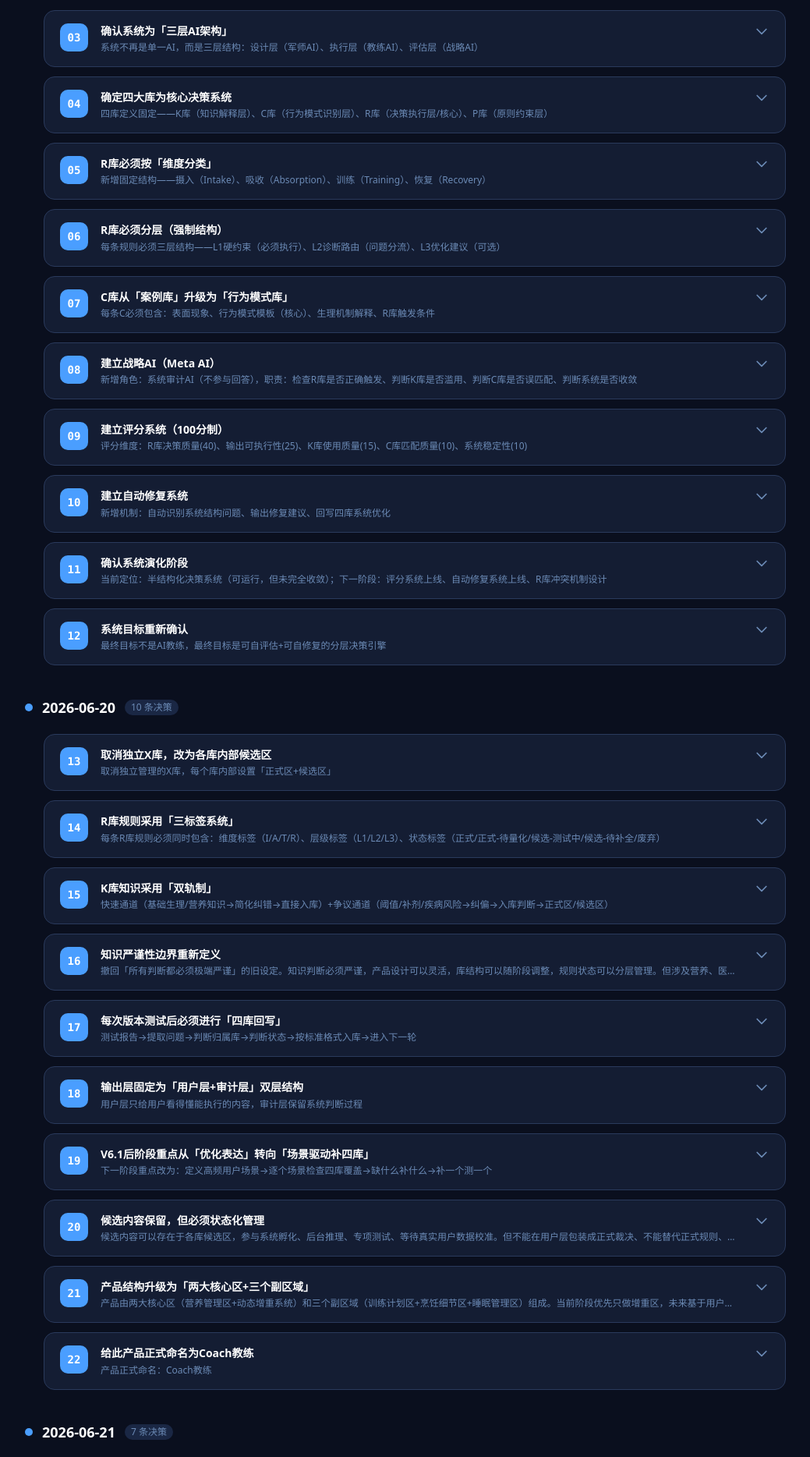
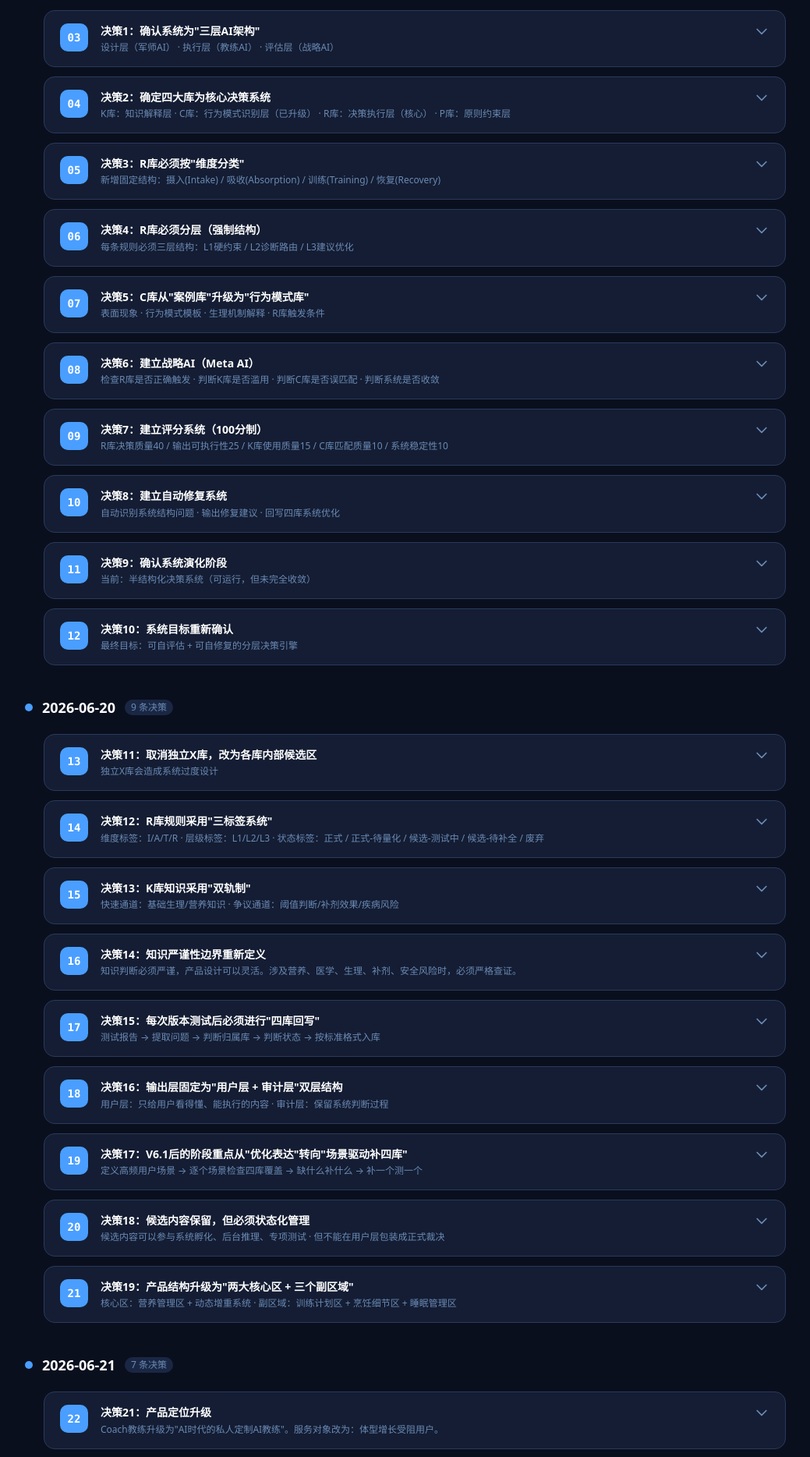
Before and after one commit to NAN-NA123/coach-test-archive, a Next.js app: page /decisions in a window 1280 px wide. Shown: the part 600-2468 px from the top of the page at 78% size, without its empty margins (120-1159 px from the left). Built offline with nearby package versions, Linux system fonts and the light colour scheme.

Commit message:
refactor: 完全替换决策日志页面内容（28条决策，4个日期分组）
Coze-Commit-Type: user
Coze-User-ID: 2338017167549371
Coze-Conversation-ID: 8279825

```diff
--- a/src/app/decisions/page.tsx
+++ b/src/app/decisions/page.tsx
@@ -4,9 +4,27 @@ import { useState } from "react";
 import Link from "next/link";
 import decisionsData from "@/data/decisions.json";
 
+interface Decision {
+  id: number;
+  title: string;
+  content?: string;
+  bullets?: string[];
+  reason?: string;
+  purpose?: string;
+  highlight?: string;
+}
+
+interface DecisionGroup {
+  date: string;
+  decisions: Decision[];
+}
+
 export default function DecisionsPage() {
   const [expandedId, setExpandedId] = useState<number | null>(null);
-  const { summary, groups } = decisionsData;
+  const { summary, groups } = decisionsData as {
+    summary: { totalCount: number; dateRange: string; dayCount: number };
+    groups: DecisionGroup[];
+  };
 
   const totalDecisions = groups.reduce(
     (acc, g) => acc + g.decisions.length,
@@ -52,6 +70,7 @@ export default function DecisionsPage() {
           <div className="space-y-3 ml-6">
             {group.decisions.map((d) => {
               const isExpanded = expandedId === d.id;
+              const hasDetail = d.content || (d.bullets && d.bullets.length > 0) || d.reason || d.purpose || d.highlight;
               return (
                 <div
                   key={d.id}
@@ -59,38 +78,82 @@ export default function DecisionsPage() {
                 >
                   <button
                     className="w-full text-left px-5 py-4 flex items-start gap-4 cursor-pointer hover:bg-[#1a2744]/50 transition-colors"
-                    onClick={() => setExpandedId(isExpanded ? null : d.id)}
+                    onClick={() => {
+                      if (hasDetail) {
+                        setExpandedId(isExpanded ? null : d.id);
+                      }
+                    }}
                   >
                     <span className="inline-flex items-center justify-center min-w-[36px] h-[36px] rounded-lg bg-[#4a9eff] text-white text-sm font-mono font-semibold shrink-0">
                       {String(d.id).padStart(2, "0")}
                     </span>
                     <div className="flex-1 min-w-0">
                       <h3 className="text-sm font-semibold text-white leading-snug">{d.title}</h3>
-                      {!isExpanded && (
-                        <p className="text-xs text-[#6b8ab5] mt-1 line-clamp-1">{d.decision}</p>
+                      {!isExpanded && d.content && (
+                        <p className="text-xs text-[#6b8ab5] mt-1 line-clamp-1">{d.content}</p>
+                      )}
+                      {!isExpanded && !d.content && d.reason && (
+                        <p className="text-xs text-[#6b8ab5] mt-1 line-clamp-1">{d.reason}</p>
+                      )}
+                      {!isExpanded && !d.content && !d.reason && d.bullets && d.bullets.length > 0 && (
+                        <p className="text-xs text-[#6b8ab5] mt-1 line-clamp-1">{d.bullets.join(" · ")}</p>
                       )}
                     </div>
+                    {hasDetail && (
                       <svg
                         className={`w-5 h-5 text-[#6b8ab5] shrink-0 transition-transform ${isExpanded ? "rotate-180" : ""}`}
                         fill="none" viewBox="0 0 24 24" stroke="currentColor" strokeWidth={2}
                       >
                         <path strokeLinecap="round" strokeLinejoin="round" d="M19 9l-7 7-7-7" />
                       </svg>
+                    )}
                   </button>
 
-                  {isExpanded && (
+                  {isExpanded && hasDetail && (
                     <div className="px-5 pb-5 pt-0 border-t border-[#2a3a5c] mt-0">
                       <div className="pt-4 space-y-4">
+                        {d.content && (
                           <div>
                             <div className="text-xs font-semibold text-[#4a9eff] uppercase tracking-wider mb-1.5">决定</div>
                             <p className="text-sm text-[#8ba3c7] leading-relaxed bg-[#1a2744] rounded-lg p-3 border border-[#2a3a5c]">
-                            {d.decision}
+                              {d.content}
                             </p>
                           </div>
+                        )}
+
+                        {d.bullets && d.bullets.length > 0 && (
                           <div>
-                          <div className="text-xs font-semibold text-[#4a9eff] uppercase tracking-wider mb-1.5">原因 / 目的</div>
+                            <div className="text-xs font-semibold text-[#4a9eff] uppercase tracking-wider mb-1.5">要点</div>
+                            <div className="space-y-1.5">
+                              {d.bullets.map((b, i) => (
+                                <div key={i} className="flex items-start gap-2 text-sm text-[#8ba3c7]">
+                                  <span className="text-[#4a9eff] shrink-0 mt-0.5">•</span>
+                                  <span>{b}</span>
+                                </div>
+                              ))}
+                            </div>
+                          </div>
+                        )}
+
+                        {d.reason && (
+                          <div>
+                            <div className="text-xs font-semibold text-[#4a9eff] uppercase tracking-wider mb-1.5">原因</div>
                             <p className="text-sm text-[#8ba3c7] leading-relaxed">{d.reason}</p>
                           </div>
+                        )}
+
+                        {d.purpose && (
+                          <div>
+                            <div className="text-xs font-semibold text-[#4a9eff] uppercase tracking-wider mb-1.5">目的</div>
+                            <p className="text-sm text-[#8ba3c7] leading-relaxed">{d.purpose}</p>
+                          </div>
+                        )}
+
+                        {d.highlight && (
+                          <div className="bg-[#4a9eff]/10 border border-[#4a9eff]/20 rounded-lg p-3">
+                            <p className="text-sm text-[#4a9eff] font-medium leading-relaxed">{d.highlight}</p>
+                          </div>
+                        )}
                       </div>
                     </div>
                   )}
--- a/src/data/decisions.json
+++ b/src/data/decisions.json
@@ -1,6 +1,6 @@
 {
   "summary": {
-    "totalCount": 29,
+    "totalCount": 28,
     "dateRange": "2026-06-18 ~ 2026-06-21",
     "dayCount": 4
   },
@@ -10,14 +10,13 @@
       "decisions": [
         {
           "id": 1,
-          "title": "产品定位变更",
-          "decision": "产品定位从「AI增肌规划器」改为「AI瘦子增重执行教练」",
+          "title": "产品定位",
+          "content": "从\"AI增肌规划器\"改为\"AI瘦子增重执行教练\"",
           "reason": "用户真正的问题不是不知道怎么增肌，而是无法持续执行"
         },
         {
           "id": 2,
           "title": "MVP阶段不研究微量元素",
-          "decision": "MVP阶段不研究微量元素",
           "reason": "用户不会提供足够准确的数据"
         }
       ]
@@ -27,63 +26,58 @@
       "decisions": [
         {
           "id": 3,
-          "title": "确认系统为「三层AI架构」",
-          "decision": "系统不再是单一AI，而是三层结构：设计层（军师AI）、执行层（教练AI）、评估层（战略AI）",
-          "reason": "实现「可控+可评估+可迭代」的AI系统"
+          "title": "决策1：确认系统为\"三层AI架构\"",
+          "bullets": ["设计层（军师AI）", "执行层（教练AI）", "评估层（战略AI）"],
+          "purpose": "实现\"可控 + 可评估 + 可迭代\"的AI系统"
         },
         {
           "id": 4,
-          "title": "确定四大库为核心决策系统",
-          "decision": "四库定义固定——K库（知识解释层）、C库（行为模式识别层）、R库（决策执行层/核心）、P库（原则约束层）",
-          "reason": "四库不再是信息库，而是决策系统组件"
+          "title": "决策2：确定四大库为核心决策系统",
+          "bullets": ["K库：知识解释层", "C库：行为模式识别层（已升级）", "R库：决策执行层（核心）", "P库：原则约束层"],
+          "highlight": "关键变化：四库不再是信息库，而是决策系统组件"
         },
         {
           "id": 5,
-          "title": "R库必须按「维度分类」",
-          "decision": "新增固定结构——摄入（Intake）、吸收（Absorption）、训练（Training）、恢复（Recovery）",
-          "reason": "R库规则必须按维度组织，确保覆盖增重失败的核心原因"
+          "title": "决策3：R库必须按\"维度分类\"",
+          "content": "新增固定结构：摄入(Intake) / 吸收(Absorption) / 训练(Training) / 恢复(Recovery)"
         },
         {
           "id": 6,
-          "title": "R库必须分层（强制结构）",
-          "decision": "每条规则必须三层结构——L1硬约束（必须执行）、L2诊断路由（问题分流）、L3优化建议（可选）",
-          "reason": "R库从「规则集合」升级为决策引擎"
+          "title": "决策4：R库必须分层（强制结构）",
+          "content": "每条规则必须三层结构：L1硬约束 / L2诊断路由 / L3建议优化",
+          "highlight": "核心变化：R库从\"规则集合\"升级为决策引擎"
         },
         {
           "id": 7,
-          "title": "C库从「案例库」升级为「行为模式库」",
-          "decision": "每条C必须包含：表面现象、行为模式模板（核心）、生理机制解释、R库触发条件",
-          "reason": "从「描述问题」→「识别行为系统」"
+          "title": "决策5：C库从\"案例库\"升级为\"行为模式库\"",
+          "bullets": ["表面现象", "行为模式模板", "生理机制解释", "R库触发条件"],
+          "highlight": "本质变化：从\"描述问题\" → \"识别行为系统\""
         },
         {
           "id": 8,
-          "title": "建立战略AI（Meta AI）",
-          "decision": "新增角色：系统审计AI（不参与回答），职责：检查R库是否正确触发、判断K库是否滥用、判断C库是否误匹配、判断系统是否收敛",
-          "reason": "需要独立的评估层来保证系统质量"
+          "title": "决策6：建立战略AI（Meta AI）",
+          "bullets": ["检查R库是否正确触发", "判断K库是否滥用", "判断C库是否误匹配", "判断系统是否收敛"]
         },
         {
           "id": 9,
-          "title": "建立评分系统（100分制）",
-          "decision": "评分维度：R库决策质量(40)、输出可执行性(25)、K库使用质量(15)、C库匹配质量(10)、系统稳定性(10)",
-          "reason": "系统质量需要量化，评分驱动迭代"
+          "title": "决策7：建立评分系统（100分制）",
+          "content": "R库决策质量40 / 输出可执行性25 / K库使用质量15 / C库匹配质量10 / 系统稳定性10"
         },
         {
           "id": 10,
-          "title": "建立自动修复系统",
-          "decision": "新增机制：自动识别系统结构问题、输出修复建议、回写四库系统优化",
-          "reason": "系统需要从人工修复升级为自动修复"
+          "title": "决策8：建立自动修复系统",
+          "bullets": ["自动识别系统结构问题", "输出修复建议", "回写四库系统优化"]
         },
         {
           "id": 11,
-          "title": "确认系统演化阶段",
-          "decision": "当前定位：半结构化决策系统（可运行，但未完全收敛）；下一阶段：评分系统上线、自动修复系统上线、R库冲突机制设计",
-          "reason": "明确当前状态和下一步方向"
+          "title": "决策9：确认系统演化阶段",
+          "content": "当前：半结构化决策系统（可运行，但未完全收敛）",
+          "bullets": ["下一阶段：评分系统上线", "自动修复系统上线", "R库冲突机制设计"]
         },
         {
           "id": 12,
-          "title": "系统目标重新确认",
-          "decision": "最终目标不是AI教练，最终目标是可自评估+可自修复的分层决策引擎",
-          "reason": "AI教练是产品形态，分层决策引擎才是系统本质"
+          "title": "决策10：系统目标重新确认",
+          "content": "最终目标：可自评估 + 可自修复的分层决策引擎"
         }
       ]
     },
@@ -92,63 +86,49 @@
       "decisions": [
         {
           "id": 13,
-          "title": "取消独立X库，改为各库内部候选区",
-          "decision": "取消独立管理的X库，每个库内部设置「正式区+候选区」",
-          "reason": "独立X库会造成系统过度设计，候选内容不应脱离原本所属库单独管理"
+          "title": "决策11：取消独立X库，改为各库内部候选区",
+          "bullets": ["每个库内部设置\"正式区 + 候选区\""],
+          "reason": "独立X库会造成系统过度设计"
         },
         {
           "id": 14,
-          "title": "R库规则采用「三标签系统」",
-          "decision": "每条R库规则必须同时包含：维度标签（I/A/T/R）、层级标签（L1/L2/L3）、状态标签（正式/正式-待量化/候选-测试中/候选-待补全/废弃）",
-          "reason": "维度、层级、状态不能混在一起，避免候选规则误当成正式裁决"
+          "title": "决策12：R库规则采用\"三标签系统\"",
+          "bullets": ["维度标签：I/A/T/R", "层级标签：L1/L2/L3", "状态标签：正式 / 正式-待量化 / 候选-测试中 / 候选-待补全 / 废弃"]
         },
         {
           "id": 15,
-          "title": "K库知识采用「双轨制」",
-          "decision": "快速通道（基础生理/营养知识→简化纠错→直接入库）+争议通道（阈值/补剂/疾病风险→纠偏→入库判断→正式区/候选区）",
-          "reason": "基础知识不被过度流程拖慢，风险知识不被草率入库"
+          "title": "决策13：K库知识采用\"双轨制\"",
+          "bullets": ["快速通道：基础生理/营养知识", "争议通道：阈值判断/补剂效果/疾病风险"]
         },
         {
           "id": 16,
-          "title": "知识严谨性边界重新定义",
-          "decision": "撤回「所有判断都必须极端严谨」的旧设定。知识判断必须严谨，产品设计可以灵活，库结构可以随阶段调整，规则状态可以分层管理。但涉及营养、医学、生理、补剂、安全风险时必须严格查证",
-          "reason": "过度严谨会阻塞迭代，严谨性应聚焦在安全相关领域"
+          "title": "决策14：知识严谨性边界重新定义",
+          "content": "知识判断必须严谨，产品设计可以灵活。涉及营养、医学、生理、补剂、安全风险时，必须严格查证。"
         },
         {
           "id": 17,
-          "title": "每次版本测试后必须进行「四库回写」",
-          "decision": "测试报告→提取问题→判断归属库→判断状态→按标准格式入库→进入下一轮",
-          "reason": "测试报告必须反向更新四库系统，系统才能从测试驱动升级为数据驱动"
+          "title": "决策15：每次版本测试后必须进行\"四库回写\"",
+          "content": "测试报告 → 提取问题 → 判断归属库 → 判断状态 → 按标准格式入库"
         },
         {
           "id": 18,
-          "title": "输出层固定为「用户层+审计层」双层结构",
-          "decision": "用户层只给用户看得懂能执行的内容，审计层保留系统判断过程",
-          "reason": "V6.1测试证明输出层分层是产品化可用的重要前提"
+          "title": "决策16：输出层固定为\"用户层 + 审计层\"双层结构",
+          "bullets": ["用户层：只给用户看得懂、能执行的内容", "审计层：保留系统判断过程"]
         },
         {
           "id": 19,
-          "title": "V6.1后阶段重点从「优化表达」转向「场景驱动补四库」",
-          "decision": "下一阶段重点改为：定义高频用户场景→逐个场景检查四库覆盖→缺什么补什么→补一个测一个",
-          "reason": "V6.1已证明教练会说人话，但四库内容尚未成熟，真正瓶颈是R库摄入/训练维度不足、K库缺实操量化条目"
+          "title": "决策17：V6.1后的阶段重点从\"优化表达\"转向\"场景驱动补四库\"",
+          "content": "定义高频用户场景 → 逐个场景检查四库覆盖 → 缺什么补什么 → 补一个测一个"
         },
         {
           "id": 20,
-          "title": "候选内容保留，但必须状态化管理",
-          "decision": "候选内容可以存在于各库候选区，参与系统孵化、后台推理、专项测试、等待真实用户数据校准。但不能在用户层包装成正式裁决、不能替代正式规则、不能用于医学诊断",
-          "reason": "模拟测试可以证明候选内容有产品价值，但模拟测试不等于真实用户数据校准完成"
+          "title": "决策18：候选内容保留，但必须状态化管理",
+          "bullets": ["候选内容可以参与系统孵化、后台推理、专项测试", "但不能在用户层包装成正式裁决"]
         },
         {
           "id": 21,
-          "title": "产品结构升级为「两大核心区+三个副区域」",
-          "decision": "产品由两大核心区（营养管理区+动态增重系统）和三个副区域（训练计划区+烹饪细节区+睡眠管理区）组成。当前阶段优先只做增重区，未来基于用户数据和动态增重系统扩展减脂教练和高级专业教练",
-          "reason": "瘦子增重失败不是单一饮食问题，而是饮食、训练、恢复、睡眠、执行成本、烹饪能力、生活场景共同作用的结果"
-        },
-        {
-          "id": 22,
-          "title": "给此产品正式命名为Coach教练",
-          "decision": "产品正式命名：Coach教练",
-          "reason": "需要一个正式名称来定义产品身份"
+          "title": "决策19：产品结构升级为\"两大核心区 + 三个副区域\"",
+          "bullets": ["核心区：营养管理区 + 动态增重系统", "副区域：训练计划区 + 烹饪细节区 + 睡眠管理区"]
         }
       ]
     },
@@ -156,46 +136,40 @@
       "date": "2026-06-21",
       "decisions": [
         {
+          "id": 22,
+          "title": "决策21：产品定位升级",
+          "content": "Coach教练升级为\"AI时代的私人定制AI教练\"。服务对象改为：体型增长受阻用户。"
+        },
+        {
           "id": 23,
-          "title": "产品定位升级",
-          "decision": "Coach教练不再只定位为「瘦子增重工具」，而是升级为「AI时代的私人定制AI教练」。服务对象改为：体型增长受阻用户。",
-          "reason": "「瘦子」标签过窄，产品未来要服务所有在增肌、增重、体型增长中遇到问题的人"
+          "title": "决策22：核心功能明确",
+          "content": "Coach教练是持续判断问题、动态调整方案的AI教练系统。",
+          "bullets": ["制定训练计划", "提醒打卡", "记录营养", "记录身体反馈", "动态调整方案", "判断失败原因", "阶段性复盘", "风险边界提醒"]
         },
         {
           "id": 24,
-          "title": "核心功能明确",
-          "decision": "Coach教练不是一次性计划生成工具，而是持续判断问题、动态调整方案的AI教练系统。核心功能：制定训练计划、提醒打卡、记录营养、记录身体反馈、动态调整方案、判断失败原因、阶段性复盘、风险边界提醒。",
-          "reason": "用户真正缺的不是计划，而是执行过程中的持续判断和调整"
+          "title": "决策23：K库记录标准升级",
+          "content": "K库知识不能只分析增肌关系，还要考虑减脂、训练表现、恢复和健康边界。增肌教练和减脂教练共用底层K库。"
         },
         {
           "id": 25,
-          "title": "K库记录标准升级",
-          "decision": "之后K库知识不能只分析增肌关系，还要尽量同步考虑减脂、训练表现、恢复和健康边界。",
-          "reason": "未来增肌教练和减脂教练应共用底层K库，差异主要体现在C库、R库和输出策略"
+          "title": "决策24：四库联动流程确定",
+          "content": "每次录入K库知识时，必须即时判断是否需要同步更新R库、C库、P库、PC库。每5条K库内容后做联动复审。"
         },
         {
           "id": 26,
-          "title": "四库联动流程确定",
-          "decision": "每次录入K库知识时，必须即时判断是否需要同步更新R库、C库、P库、PC库。每连续录入5条K库内容后，必须做一次联动复审。",
-          "reason": "K库不能孤立整理，四库必须共同服务教练判断"
+          "title": "决策25：入库格式要求确定",
+          "content": "所有入库内容必须严格遵守对应库格式。规则类内容必须用代码块记录。"
         },
         {
           "id": 27,
-          "title": "入库格式要求确定",
-          "decision": "所有入库内容必须严格遵守对应库格式。规则类内容必须用代码块作为完整整体记录。发送前必须检查编号、库别、格式、重复和遗漏。",
-          "reason": "格式稳定是后续RAG检索、教练调用和系统审计的基础"
+          "title": "决策26：重复知识处理规则确定",
+          "content": "用户输入重复知识时，必须提醒，判断是补充、修正还是新建编号。"
         },
         {
           "id": 28,
-          "title": "重复知识处理规则确定",
-          "decision": "如果用户输入重复知识，必须提醒，并判断是补充、修正，还是新建编号。",
-          "reason": "避免知识冗余、编号膨胀和检索噪音"
-        },
-        {
-          "id": 29,
-          "title": "军师AI定位确认",
-          "decision": "军师AI不能无脑顺从用户。需要在编号、格式、重复、风险、过度推导、案例误匹配等问题上主动提醒。",
-          "reason": "军师AI不是记录员，而是产品设计和四库建设的共同判断者"
+          "title": "决策27：军师AI定位确认",
+          "content": "军师AI不能无脑顺从用户，需要在编号、格式、重复、风险等问题上主动提醒。"
         }
       ]
     }
```
Lines whose indentation alone changed are shown as unchanged.
